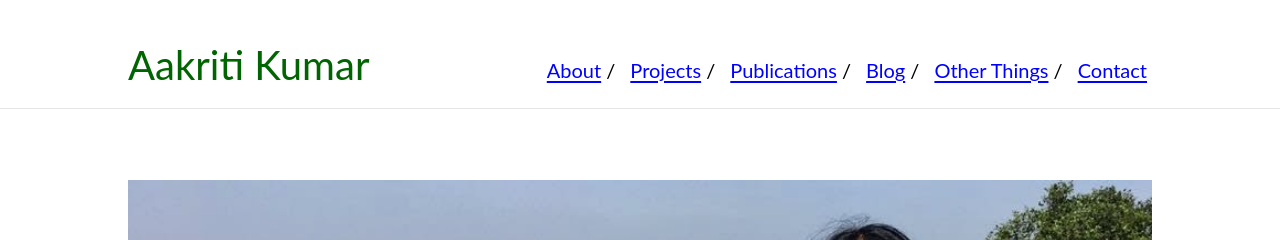
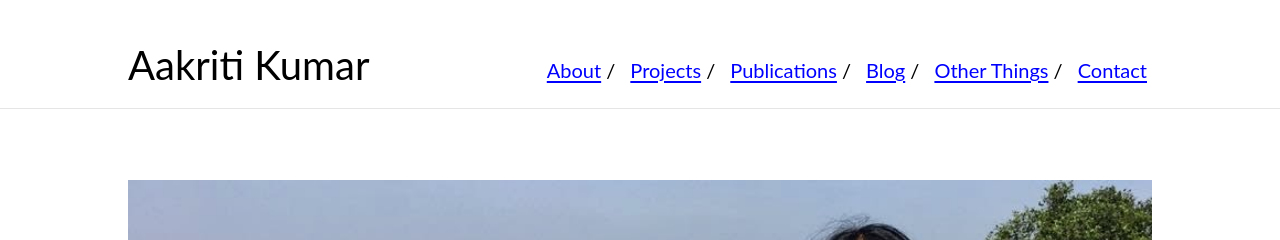
Before and after one commit to aakriti1kumar/aakriti1kumar.github.io, a Jekyll site: the page built from index.md, in a window 1280 px wide. Shown: the top 240 px of the page. Built offline with Jekyll 4.4.1, drawn with Linux system fonts in a browser that asks for light colours; our own code applies the rules of GitHub Pages for plain Markdown files.

Commit message:
Update _style.scss

```diff
--- a/_sass/_style.scss
+++ b/_sass/_style.scss
@@ -42,7 +42,7 @@ hr {
 
 #author-name {
     font-size: 40px;
-    color:darkgreen;
+    color:black;
     display: inline-block;
 }
 .navbar {
```
